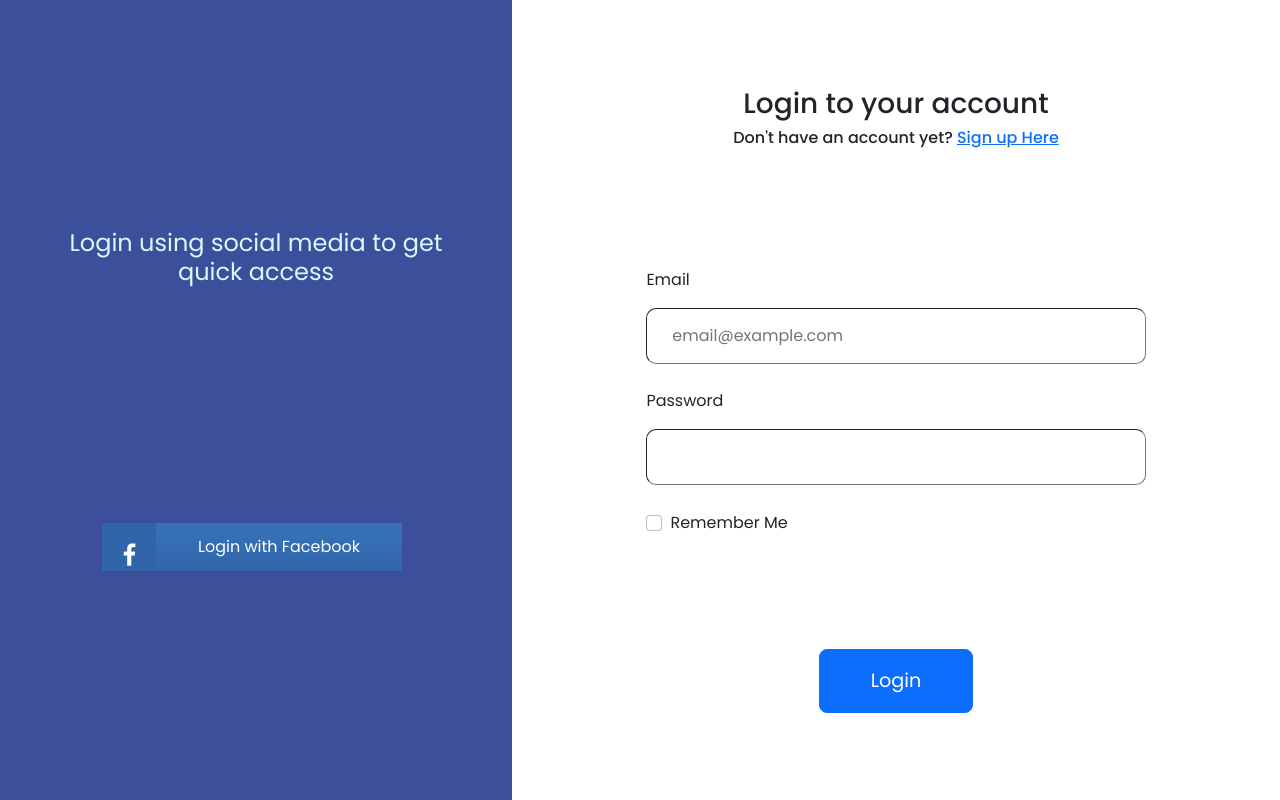
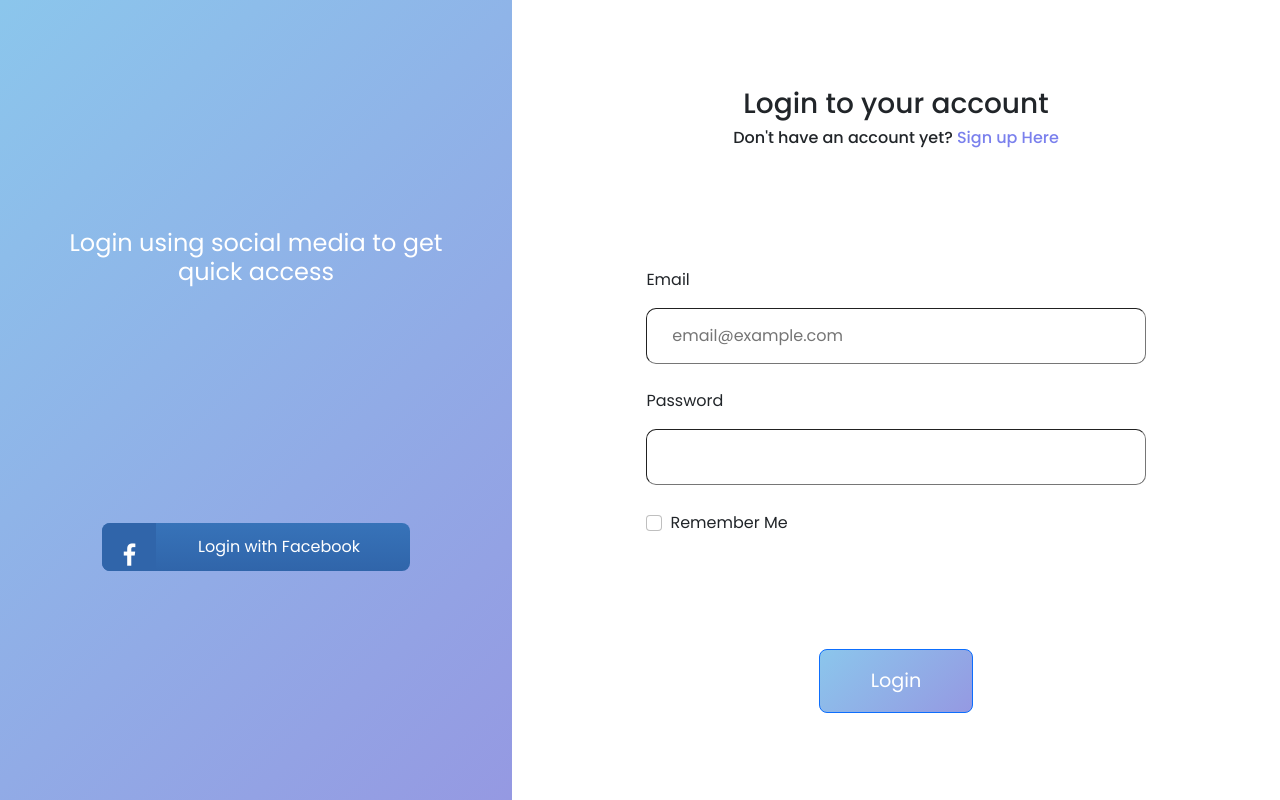
Before and after one commit to inginerie-software-22-23/proiect-inginerie-software-mandat, an Angular app in the folder Frontend/MANDAT-FE/: page /login in a window 1280 px wide. Built offline with nearby package versions, Linux system fonts and the light colour scheme.

Commit message:
feat(fe): add login page gradient

```diff
--- a/Frontend/MANDAT-FE/src/app/pages/login/login/login.component.css
+++ b/Frontend/MANDAT-FE/src/app/pages/login/login/login.component.css
@@ -6,7 +6,8 @@
 }
 
 .external-login {
-  background-color: #3c4f9a;
+  background-color: #8BC6EC;
+  background-image: linear-gradient(135deg, #8BC6EC 0%, #9599E2 100%);
   height: 100%;
   width: 40%;
   /* position: absolute;
@@ -18,7 +19,7 @@
 }
 
 .external-login-header {
-  color: #d2fdff;
+  color: white;
   font-weight: 400;
   font-size: 1.5em;
   width: 80%;
@@ -30,20 +31,21 @@
   width: 60%;
   display: flex;
   text-decoration: none;
-
   transform: all 2s ease-in-out;
   overflow: hidden;
+  border-radius: 8px;
+  transition: all 0.2s ease-in;
 }
 
 .external-login-button:hover {
   filter: brightness(110%);
-  box-shadow: 1px 1px 5px black, -1px -1px 5px black;
-  transform: scale(1.1);
-  border-radius: 10px;
+  box-shadow: 1px 1px 2px rgb(38, 38, 38), -1px -1px 2px rgb(38, 38, 38);
+  transform: scale(1.05);
+  border-radius: 0px;
 }
 
-.external-login-button:hover > * {
-  transform: scale(1.1);
+.external-login-button, .external-login-button button {
+  background: linear-gradient(#3773b9, #3065aa);
 }
 
 .external-login-button button {
@@ -81,6 +83,11 @@
 
 .login-form-header {
   text-align: center;
+}
+
+.register-link{
+  color: #7a80ed;
+  text-decoration: none;;
 }
 
 .login-form-inputs-container {
@@ -121,6 +128,9 @@ app-form-input {
   border-radius: 8px;
   font-size: 1.2em;
   transition: filter 0.5s ease-in;
+  background-color: #8BC6EC;
+  background-image: linear-gradient(135deg, #8BC6EC 0%, #9599E2 100%);
+
 }
 
 .btn-primary:hover {
--- a/Frontend/MANDAT-FE/src/app/pages/login/login/login.component.html
+++ b/Frontend/MANDAT-FE/src/app/pages/login/login/login.component.html
@@ -14,7 +14,7 @@
       <h3>Login to your account</h3>
       <h6>
         Don't have an account yet?
-        <a routerLink="/register">Sign up Here</a>
+        <a routerLink="/register" class="register-link">Sign up Here</a>
       </h6>
     </div>
 
```
